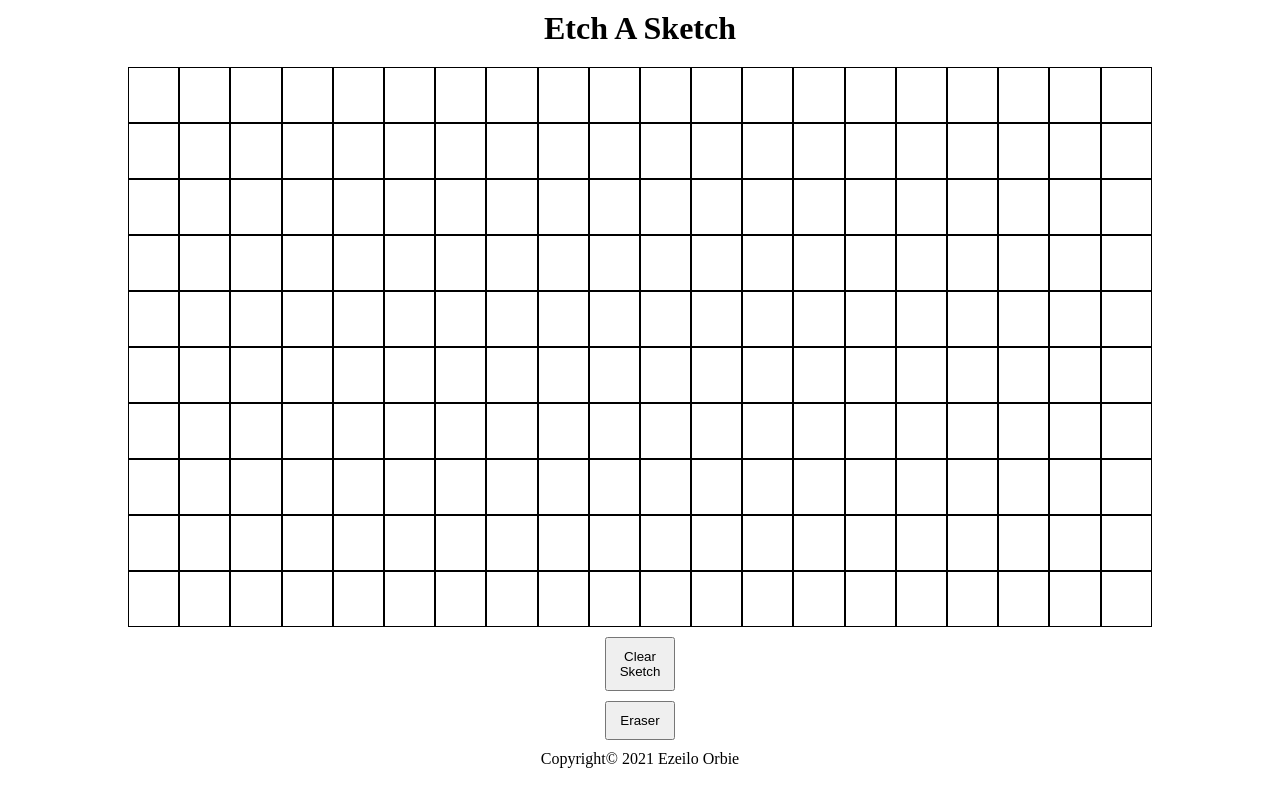
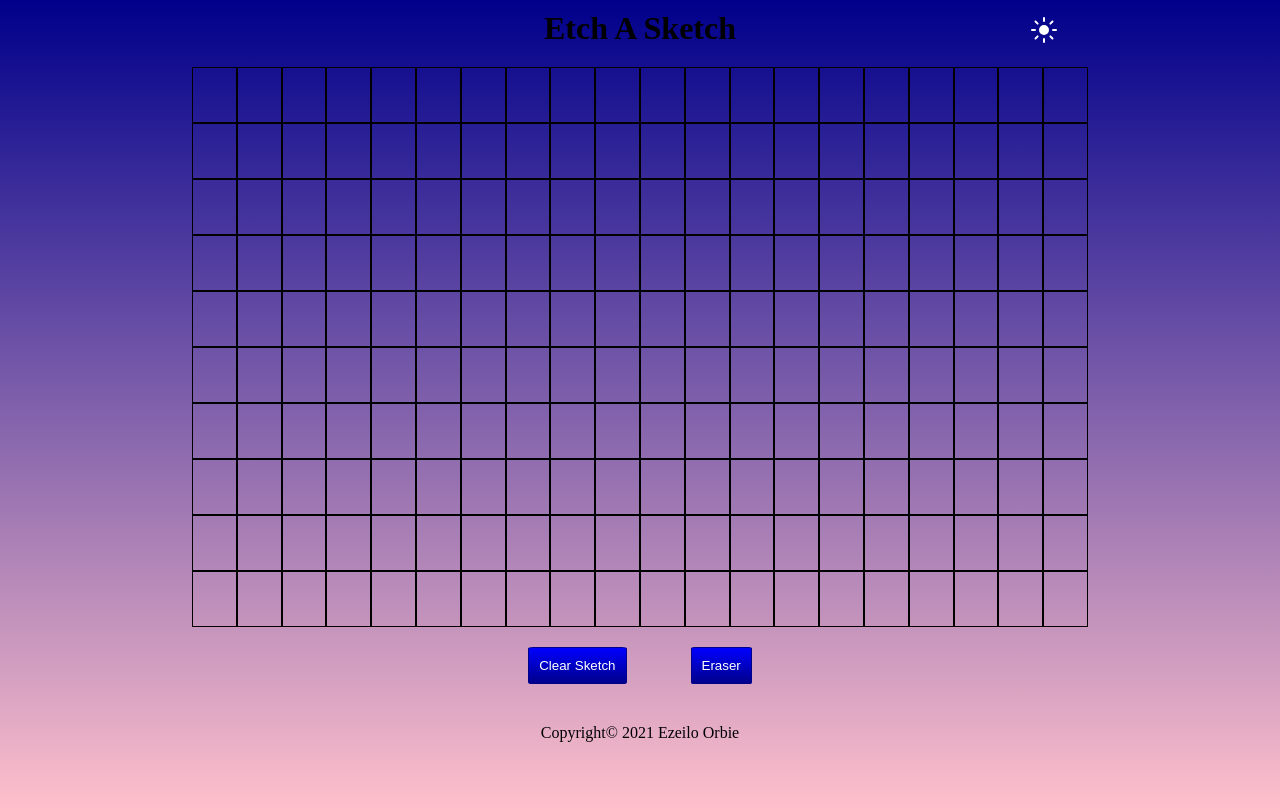
Before and after one commit to Moween/etch-a-sketch, a website: page index.html in a window 1280 px wide. Drawn offline with Linux system fonts and the light colour scheme.

Commit message:
Add bg-toggler styles

```diff
--- a/src/styles.css
+++ b/src/styles.css
@@ -5,6 +5,11 @@
 
 body {
   height: 100vh;
+  background: linear-gradient(darkblue, pink);
+}
+
+header {
+  position: relative;
 }
 
 .heading {
@@ -14,13 +19,33 @@ body {
   width: 100%;
 }
 
+.bg-toggler {
+  background-image: url('images/icon-sun.svg');
+  background-repeat: no-repeat;
+  background-position: center;
+  cursor: pointer;
+  display: block;
+  position: absolute;
+  height: 30px;
+  left: 80%;
+  margin: 5px 0;
+  outline: none;
+  width: 40px;
+}
+
+.bg-toggler-darkmode {
+  background-image: url('images/icon-moon.svg');
+  background-repeat: no-repeat;
+  background-position: center;
+}
+
 .container {
   display: flex;
   flex-wrap: wrap;
   height: 70vh;
   margin: 0 auto 10px;
   overflow-y: hidden;
-  width: 80%;
+  width: 70%;
 }
 
 .square {
@@ -29,20 +54,27 @@ body {
   margin: 0;
   padding: 0;
   width: 5%;
+  height: 5px;
   height: 10%;
 }
 
+.btns-container {
+  text-align: center;
+}
+
 .clear-btn {
+  border: 1px solid darkblue;
+  border-radius: 5%;
+  background: linear-gradient(blue, darkblue);
+  color: white;
   cursor: pointer;
-  display: block;
-  margin: 10px auto;
+  margin: 10px 30px;
   outline: none;
   padding: 10px;
-  width: 70px;
 }
 
 footer {
-  /* margin-top: 30px; */
+  margin-top: 30px;
 }
 
 .copyright-text {
```
